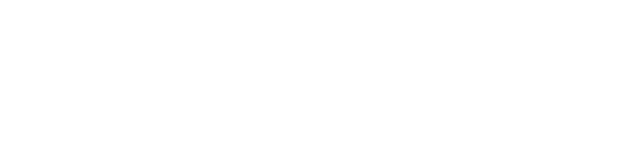
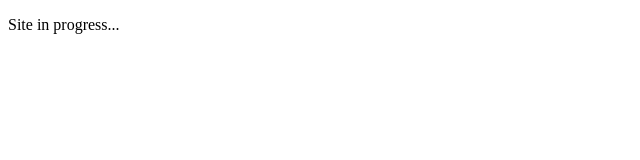
Before and after one commit to rodicafazakas/W02WCH-rodica-fazakas, a website: page index.html in a window 1280 px wide. Shown: the whole page, without its empty margins (0-640 px from the left). Drawn offline with Linux system fonts and the light colour scheme.

Commit message:
Add index file

```diff
--- a/index.html
+++ b/index.html
@@ -9,6 +9,7 @@
   </head>
   <body>
     <div class="world"></div>
+    <p>Site in progress...</p>
 
     <script src="gameOfLife.js"></script>
   </body>
```
